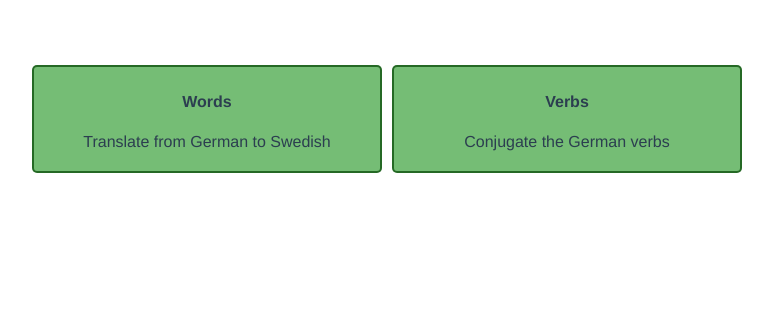
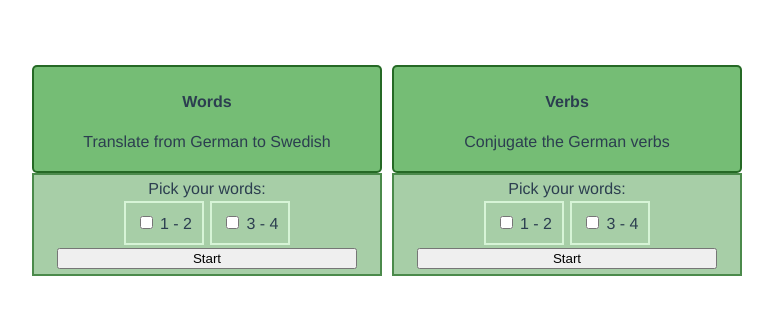
Before and after one commit to Sarrgas/german-practice-ver2, a Vue app: page /#/ in a window 1280 px wide. Shown: the top 314 px of the page, without its empty margins (253-1026 px from the left). Built offline with nearby package versions, Linux system fonts and the light colour scheme.

Commit message:
ITS WORKING!

```diff
--- a/src/components/MenuOption.vue
+++ b/src/components/MenuOption.vue
@@ -7,24 +7,26 @@
         <div class="menu-option-extender" v-if="clicked">
             <div>Pick your words:</div>
             <div v-for="(num, i) in dividerGenerator" :key="i" class="range-boxes">
-                <input type="checkbox"> {{num.min}} - {{num.max}}
+                <input type="checkbox" :value="num" v-model="checkedBoxes"> {{num.min}} - {{num.max}}
             </div>
             <div>
-                <router-link :to="{name: linkTo, params: {numbers: [0,1,2]}}"><button class="start-button">Start</button></router-link>
+                <router-link :to="{name: linkTo, params: {checkedBoxes}}"><button class="start-button">Start</button></router-link>
             </div>
         </div>
     </div>
 </template>
 
 <script>
+import allWords from '../data/words.js';
 export default {
     name: 'MenuOption',
     props: ['title', 'text', 'linkTo'],
     data() {
         return {
-            clicked: false,
-            totalWordCount: 50,
-            dividerNumber: 10
+            clicked: true,
+            totalWordCount: allWords.length,
+            dividerNumber: 2,
+            checkedBoxes: []
         }
     },
     computed: {
--- a/src/components/WordPage.vue
+++ b/src/components/WordPage.vue
@@ -12,9 +12,18 @@ import allwords from '../data/words';
 export default {
     name: 'WordPage',
     props: {
-        numbers: Array
+        checkedBoxes: Array
     },
     computed: {
+        numbers() {
+            let nums = [];
+            for (const box of this.checkedBoxes) {
+                for (let num = box.min; num <= box.max; num++) {
+                    nums.push(num);
+                }
+            }
+            return nums;
+        },
         sessionWords() {
             return allwords.filter(word => this.numbers.includes(word.id));
         }
--- a/src/data/words.js
+++ b/src/data/words.js
@@ -1,10 +1,4 @@
 const words = [
-    {
-        id: 0,
-        the: 'der',
-        german: 'Apfel',
-        swedish: 'Äpple',
-    },
     {
         id: 1,
         the: 'die',
@@ -16,6 +10,18 @@ const words = [
         the: 'das',
         german: 'Mädchen',
         swedish: 'Flicka'
+    },
+    {
+        id: 3,
+        the: 'der',
+        german: 'Käse',
+        swedish: 'Ost'
+    },
+    {
+        id: 4,
+        the: 'der',
+        german: 'Apfel',
+        swedish: 'Äpple',
     }
 ];
 
```
